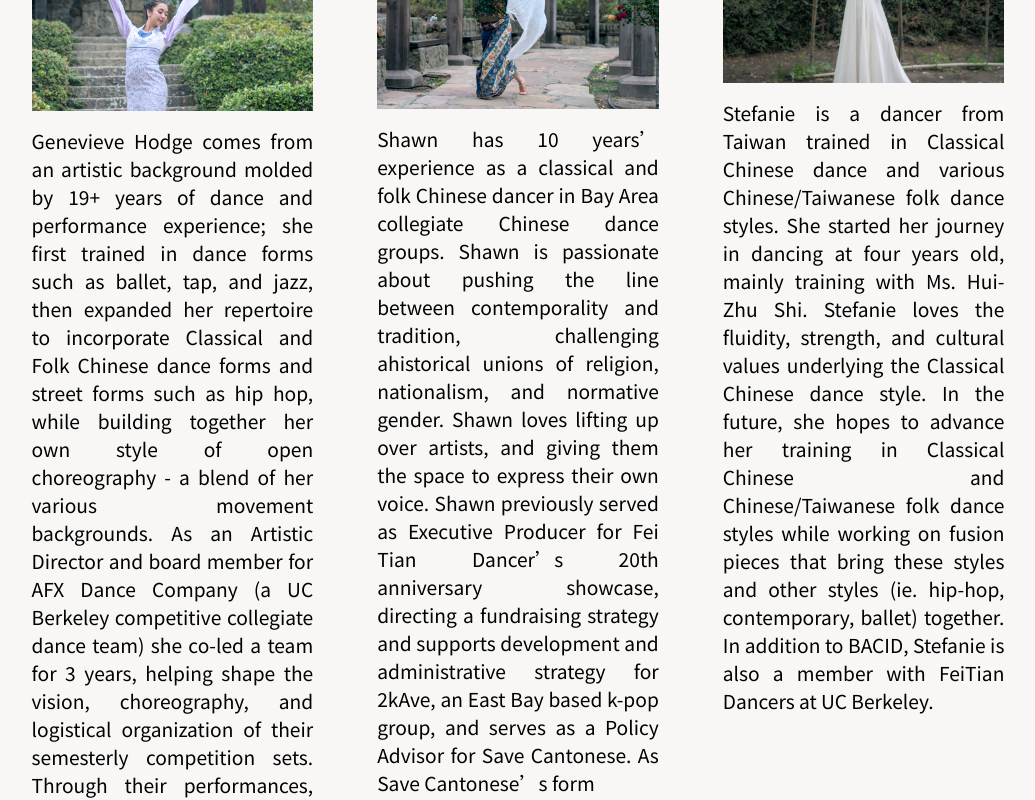
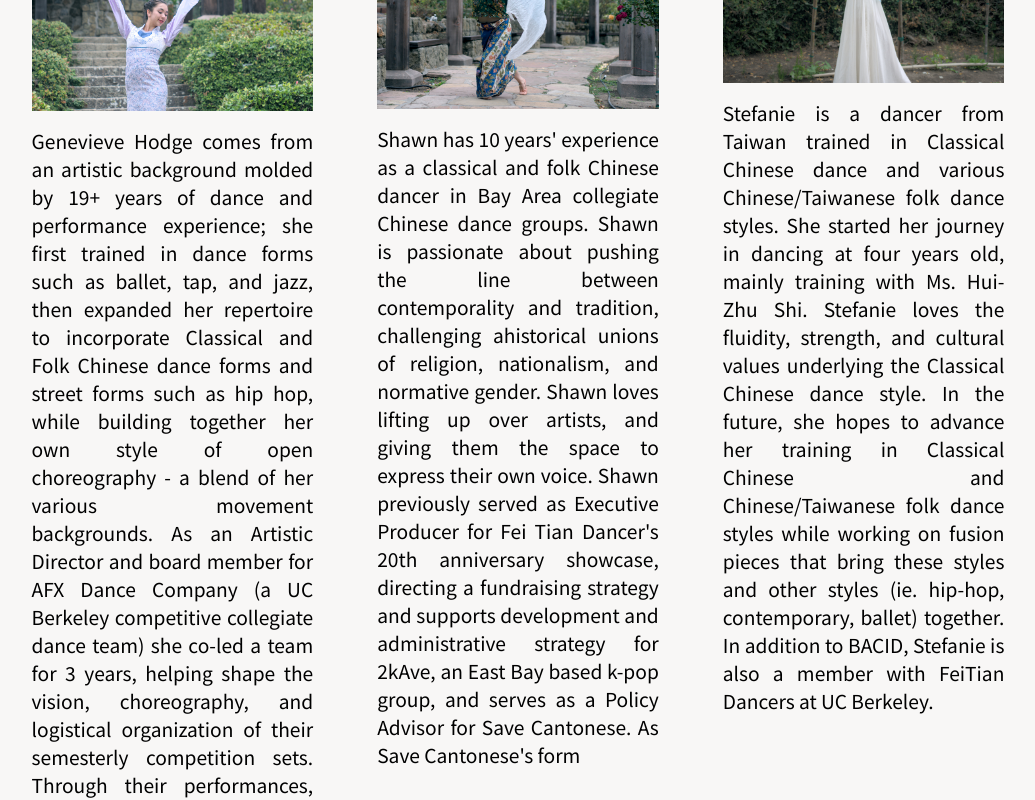
Before and after one commit to NalaYiyuChen/baicd_deploy, a React (Create React App) app: page /#/cast in a window 1280 px wide. Shown: the part 860-1660 px from the top of the page, without its empty margins (122-1157 px from the left). Built offline with nearby package versions, Linux system fonts and the light colour scheme.

Commit message:
fix apostrophe in cast intros

```diff
--- a/src/components/castIntros/ellie.js
+++ b/src/components/castIntros/ellie.js
@@ -39,11 +39,7 @@ const Ellie = () => {
             college, Ellie has performed with various student groups
             in ballet, contemporary, Chinese dance, and hip hop. She
             is currently Executive Director of Cardinal Ballet Company,
-            Stanford’s only student-run ballet company.
-
-
-
-
+            Stanford's only student-run ballet company.
             </div>
         </div>
     );
--- a/src/components/castIntros/jimmy.js
+++ b/src/components/castIntros/jimmy.js
@@ -29,7 +29,7 @@ const Jimmy = () => {
 
             <div>
 
-            Jimmy is a Music Producer, Singer, and Songwriter based in Walnut, California. An alumnus of Musicians Institute Hollywood, Jimmy holds degrees in Recording, Keyboard Performance, and Music Business. Further enriching his academic portfolio, he participated in a two-year foreign exchange program at the Central Conservatory of Music in Beijing, China, specializing in composition. Throughout his illustrious career, Jimmy has collaborated with a diverse array of artists and musicians on a multitude of international projects. Notably, he has made significant contributions to a Buddhist Organization known worldwide by composing ceremonial mantra music that has been showcased in stadiums globally. Furthermore, Jimmy played a pivotal role as the music director and composer for Hong Kong’s pioneering and one of the largest bodybuilding competition, marking a milestone in the region’s entertainment and sports industry. His career is marked by a continuous quest for innovation, pushing the boundaries of music by experimenting with new elements and challenging traditional musical norms. This drive is exemplified by his collaboration with the Min Bridges project alongside the Bay Area Independent Chinese Dancers, showcasing his commitment to creating art that transcends conventional boundaries and promotes cultural integration.
+            Jimmy is a Music Producer, Singer, and Songwriter based in Walnut, California. An alumnus of Musicians Institute Hollywood, Jimmy holds degrees in Recording, Keyboard Performance, and Music Business. Further enriching his academic portfolio, he participated in a two-year foreign exchange program at the Central Conservatory of Music in Beijing, China, specializing in composition. Throughout his illustrious career, Jimmy has collaborated with a diverse array of artists and musicians on a multitude of international projects. Notably, he has made significant contributions to a Buddhist Organization known worldwide by composing ceremonial mantra music that has been showcased in stadiums globally. Furthermore, Jimmy played a pivotal role as the music director and composer for Hong Kong's pioneering and one of the largest bodybuilding competition, marking a milestone in the region's entertainment and sports industry. His career is marked by a continuous quest for innovation, pushing the boundaries of music by experimenting with new elements and challenging traditional musical norms. This drive is exemplified by his collaboration with the Min Bridges project alongside the Bay Area Independent Chinese Dancers, showcasing his commitment to creating art that transcends conventional boundaries and promotes cultural integration.
 
 
 
--- a/src/components/castIntros/rebs.js
+++ b/src/components/castIntros/rebs.js
@@ -39,7 +39,7 @@ const Rebs = () => {
             creating and supporting theatre that is intersectional in
             both representation, language and artistic form.
 
-            They are currently Berkeley Repertory Theatre’s Peter F.
+            They are currently Berkeley Repertory Theatre's Peter F.
             Sloss Artistic Fellow. They also serve as a reader for
             Off-Broadway Playwrights Horizons in New York. Rebs has
             written and presented original work through Yun Theatre,
--- a/src/components/castIntros/shawnintro.js
+++ b/src/components/castIntros/shawnintro.js
@@ -30,17 +30,17 @@ const Shawn = () => {
             </div>
 
             <div>
-            Shawn has 10 years’ experience as a classical and folk Chinese dancer
+            Shawn has 10 years' experience as a classical and folk Chinese dancer
             in Bay Area collegiate Chinese dance groups. Shawn is passionate about
             pushing the line between contemporality and tradition, challenging
             ahistorical unions of religion, nationalism, and normative gender.
             Shawn loves lifting up over artists, and giving them the space to
             express their own voice.
-            Shawn previously served as Executive Producer for Fei Tian Dancer’s
+            Shawn previously served as Executive Producer for Fei Tian Dancer's
             20th anniversary showcase, directing a fundraising strategy and
             supports development and administrative strategy for 2kAve, an East
             Bay based k-pop group, and serves as a Policy Advisor for Save
-            Cantonese. As Save Cantonese’s form
+            Cantonese. As Save Cantonese's form
             </div>
         </div>
     );
```
